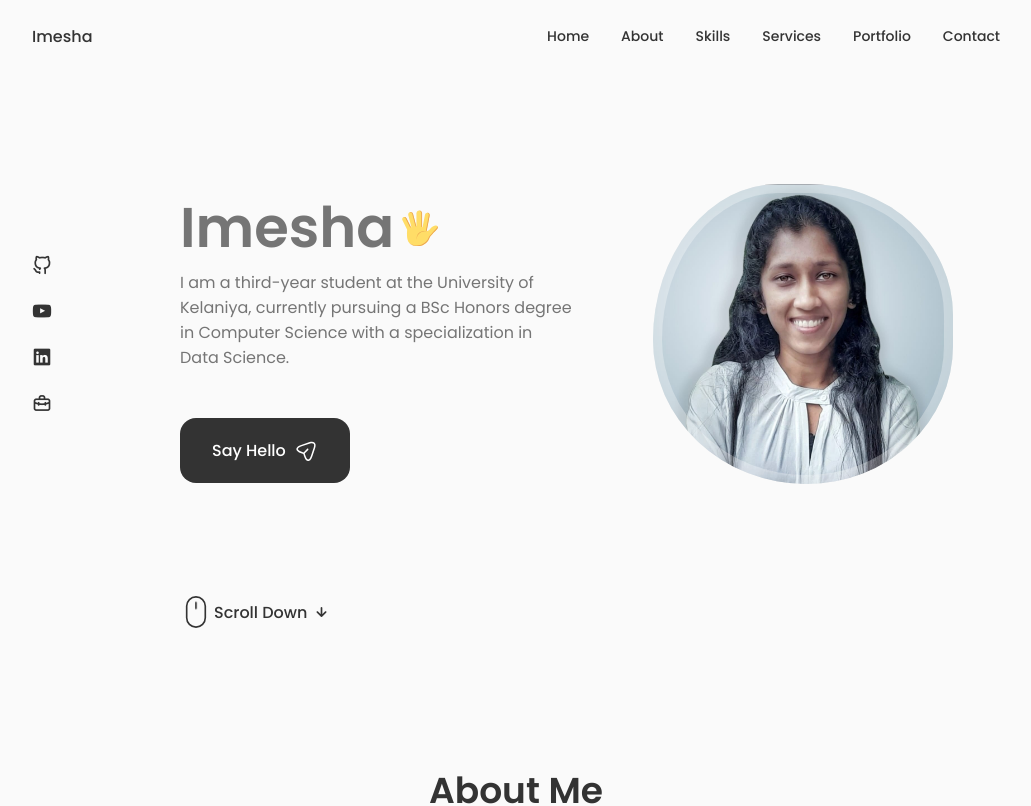
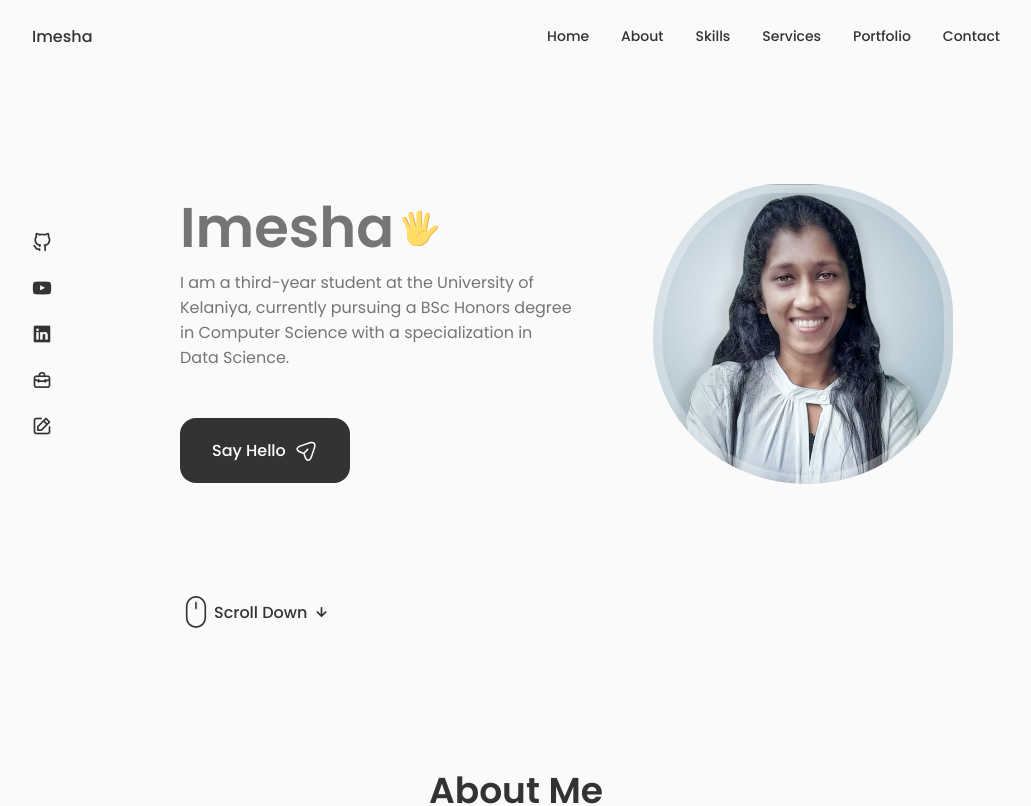
Before and after one commit to ImeshaDilshani/site-p, a React (Create React App) app: page / in a window 1280 px wide. Shown: the top 806 px of the page, without its empty margins (124-1155 px from the left). Built offline with nearby package versions, Linux system fonts and the light colour scheme.

Commit message:
blog section added

```diff
--- a/src/components/home/Social.jsx
+++ b/src/components/home/Social.jsx
@@ -22,6 +22,13 @@ const Social = () => {
             <li className="uil uil-briefcase-alt"></li>
         </a>
 
+        <a href="https://medium.com/@imeshadilshani212" className="home__social-icon" target='_blank'>
+        {/* Replace "your-medium-username" with your actual Medium username */}
+        <li className="uil uil-edit"></li>
+
+        {/* You can use a proper Medium icon here if you have one */}
+      </a>
+
     </div>
   )
 }
```
